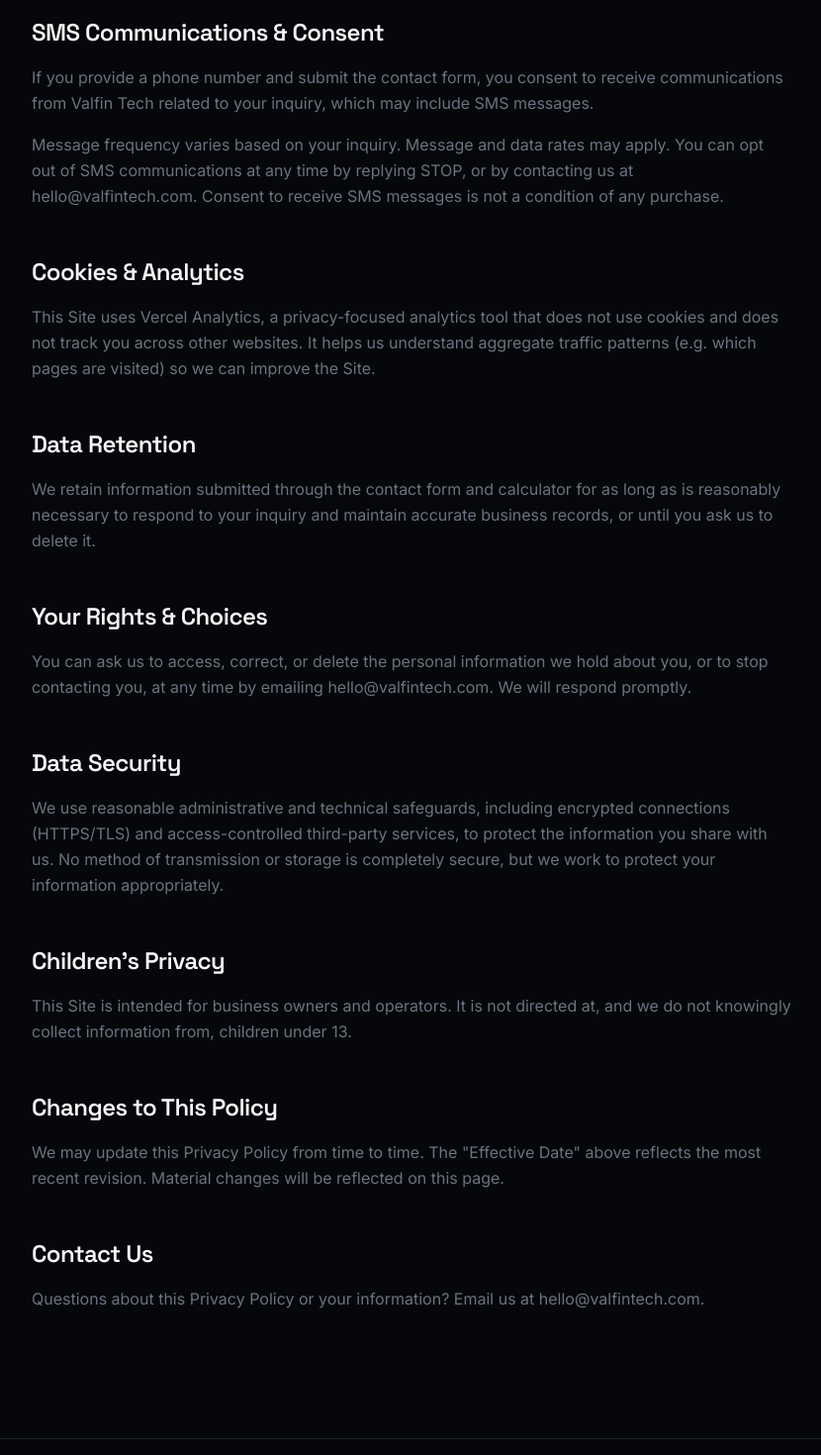
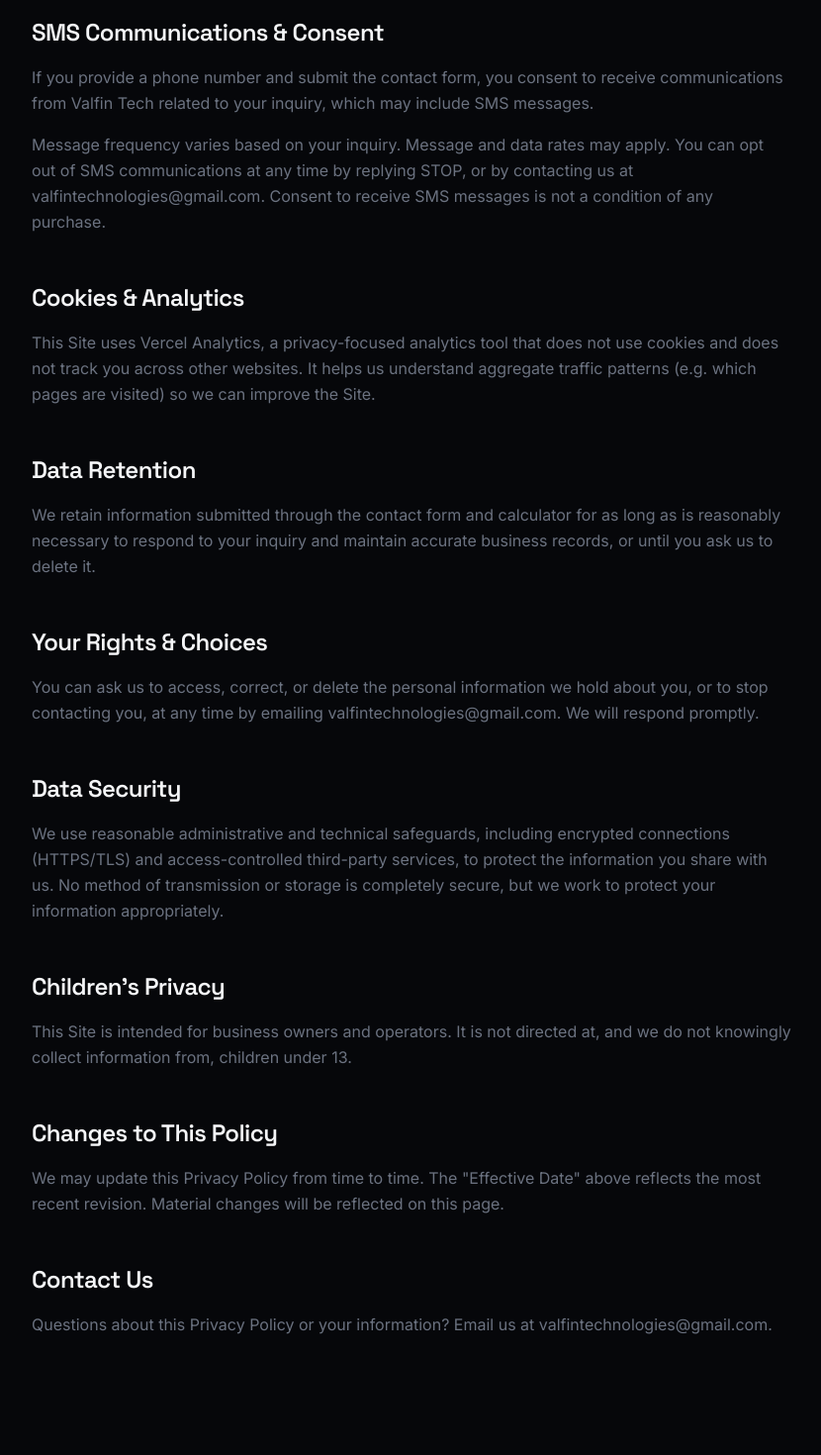
Before and after one commit to valfintech/valfin-tech, a Next.js app in the folder website/: page /privacy in a window 1280 px wide. Shown: the part 1480-2950 px from the top of the page at 99% size, without its empty margins (224-1054 px from the left). Built offline with nearby package versions, Linux system fonts and the light colour scheme.

Commit message:
Switch displayed contact email to temporary Gmail address

```diff
--- a/website/src/content/company.ts
+++ b/website/src/content/company.ts
@@ -83,7 +83,7 @@ export const contact = {
   headline: "Tell us about your business. We'll tell you honestly whether this is a fit.",
   subheadline:
     "No pressure, no script, no 45-minute pitch deck. Just a real conversation about how leads move through your business today, and whether closing that gap would make a meaningful difference for you.",
-  email: "hello@valfintech.com",
+  email: "valfintechnologies@gmail.com",
   calendarCta: { label: "Book a time to talk", href: "#contact-form" },
   calculatorPrompt: {
     label: "Or see your number first: it takes about a minute",
--- a/website/src/content/legal.ts
+++ b/website/src/content/legal.ts
@@ -76,7 +76,7 @@ export const privacyPolicy: LegalDocument = {
       heading: "SMS Communications & Consent",
       paragraphs: [
         "If you provide a phone number and submit the contact form, you consent to receive communications from Valfin Tech related to your inquiry, which may include SMS messages.",
-        "Message frequency varies based on your inquiry. Message and data rates may apply. You can opt out of SMS communications at any time by replying STOP, or by contacting us at hello@valfintech.com. Consent to receive SMS messages is not a condition of any purchase.",
+        "Message frequency varies based on your inquiry. Message and data rates may apply. You can opt out of SMS communications at any time by replying STOP, or by contacting us at valfintechnologies@gmail.com. Consent to receive SMS messages is not a condition of any purchase.",
       ],
     },
     {
@@ -94,7 +94,7 @@ export const privacyPolicy: LegalDocument = {
     {
       heading: "Your Rights & Choices",
       paragraphs: [
-        "You can ask us to access, correct, or delete the personal information we hold about you, or to stop contacting you, at any time by emailing hello@valfintech.com. We will respond promptly.",
+        "You can ask us to access, correct, or delete the personal information we hold about you, or to stop contacting you, at any time by emailing valfintechnologies@gmail.com. We will respond promptly.",
       ],
     },
     {
@@ -118,7 +118,7 @@ export const privacyPolicy: LegalDocument = {
     {
       heading: "Contact Us",
       paragraphs: [
-        "Questions about this Privacy Policy or your information? Email us at hello@valfintech.com.",
+        "Questions about this Privacy Policy or your information? Email us at valfintechnologies@gmail.com.",
       ],
     },
   ],
@@ -183,7 +183,7 @@ export const termsAndConditions: LegalDocument = {
     {
       heading: "Contact Us",
       paragraphs: [
-        "Questions about these Terms? Email us at hello@valfintech.com.",
+        "Questions about these Terms? Email us at valfintechnologies@gmail.com.",
       ],
     },
   ],
```
